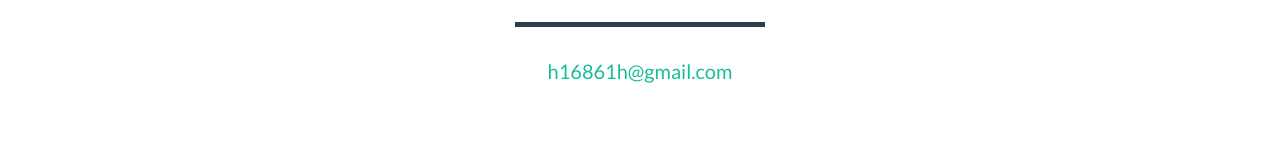
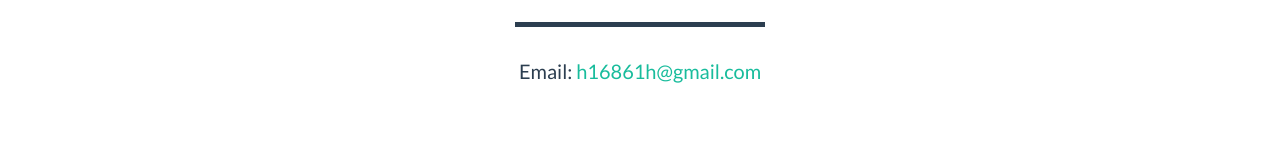
Before and after one commit to Li-Kevin/Li-Kevin.github.io, a website: page index.html in a window 1280 px wide. Shown: the part 2186-2333 px from the top of the page. Drawn offline with nearby package versions, Linux system fonts and the light colour scheme.

Commit message:
Update index.html

```diff
--- a/index.html
+++ b/index.html
@@ -227,7 +227,7 @@
                 <div class="col-lg-12 text-center">
                     <h2>聯絡我</h2>
                     <hr class="star-primary">
-                    <p> <a href='mailto:h16861h@gmail.com'>h16861h@gmail.com</a> </p>
+                    <p> Email: <a href='mailto:h16861h@gmail.com'>h16861h@gmail.com</a> </p>
                 </div>
             </div>
             <div class="row">
```
